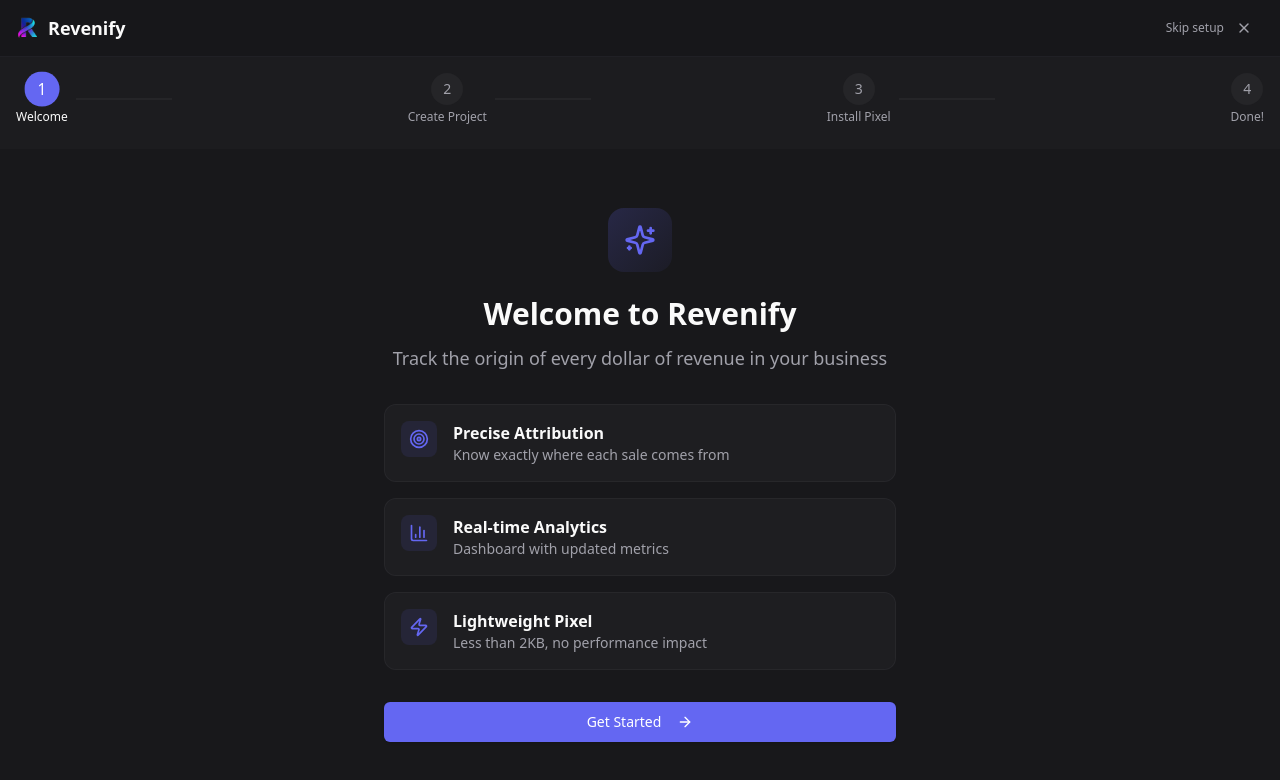
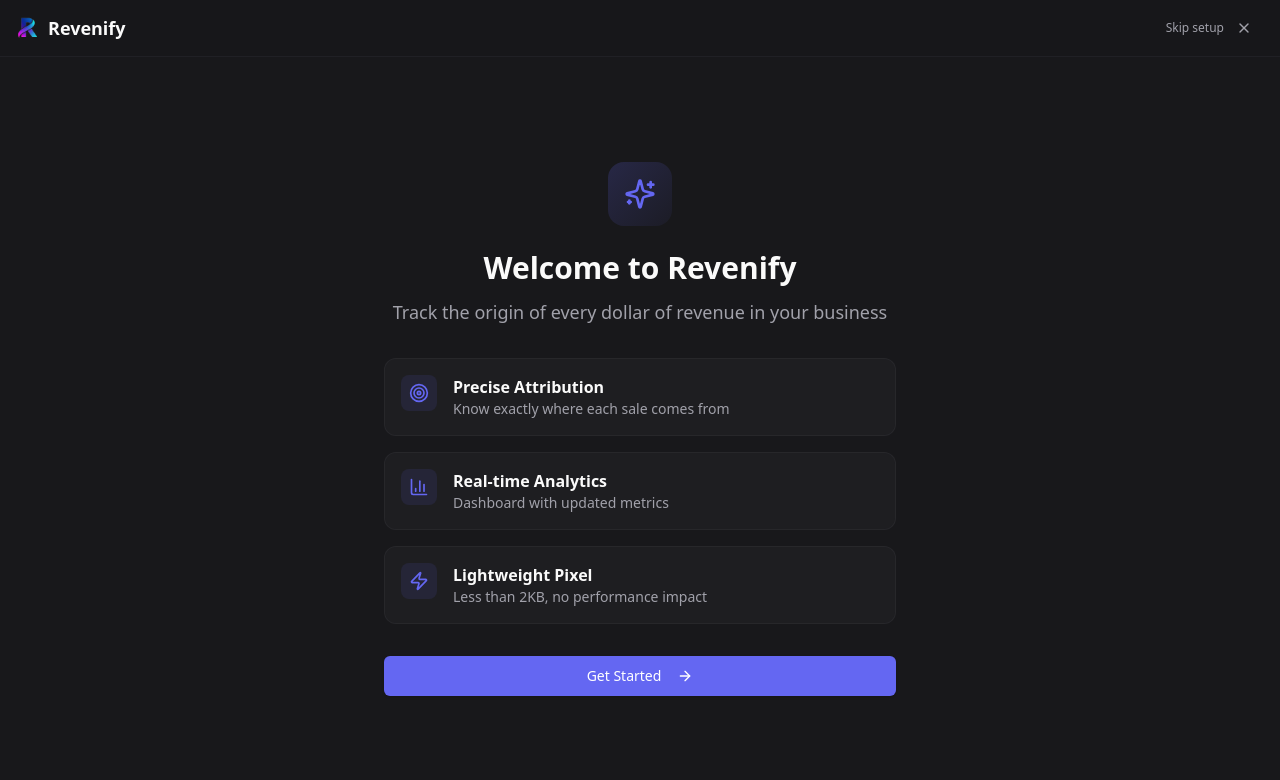
Before and after one commit to isacarioproject-ux/app.revenify.co, a React (Vite) app: page /onboarding in a window 1280 px wide. Shown: the top 780 px of the page. Built offline with nearby package versions, Linux system fonts and the light colour scheme.

Commit message:
style: hide step indicator in onboarding for cleaner UI

```diff
--- a/src/pages/onboarding-new.tsx
+++ b/src/pages/onboarding-new.tsx
@@ -159,48 +159,7 @@ export default function OnboardingPage() {
         </div>
       </header>
 
-      {/* Progress Bar */}
-      <div className="w-full bg-muted/30">
-        <div className="max-w-screen-xl mx-auto px-4 py-4">
-          <div className="flex items-center justify-between mb-2">
-            {STEPS.map((step, index) => (
-              <div key={step.id} className="flex items-center">
-                <div className="flex flex-col items-center">
-                  <motion.div
-                    initial={false}
-                    animate={{
-                      scale: index === currentStep ? 1.1 : 1,
-                      backgroundColor: index <= currentStep ? 'hsl(var(--primary))' : 'hsl(var(--muted))'
-                    }}
-                    className={cn(
-                      'w-8 h-8 rounded-full flex items-center justify-center text-sm font-medium transition-colors',
-                      index <= currentStep ? 'text-primary-foreground' : 'text-muted-foreground'
-                    )}
-                  >
-                    {index < currentStep ? (
-                      <Check className="h-4 w-4" />
-                    ) : (
-                      index + 1
-                    )}
-                  </motion.div>
-                  <span className={cn(
-                    'text-xs mt-1 hidden sm:block',
-                    index === currentStep ? 'text-foreground font-medium' : 'text-muted-foreground'
-                  )}>
-                    {step.title}
-                  </span>
-                </div>
-                {index < STEPS.length - 1 && (
-                  <div className={cn(
-                    'w-12 sm:w-24 h-0.5 mx-2',
-                    index < currentStep ? 'bg-primary' : 'bg-muted'
-                  )} />
-                )}
-              </div>
-            ))}
-          </div>
-        </div>
-      </div>
+{/* Progress Bar - Hidden for cleaner UI */}
 
       {/* Content */}
       <main className="flex-1 flex items-center justify-center p-4">
```
